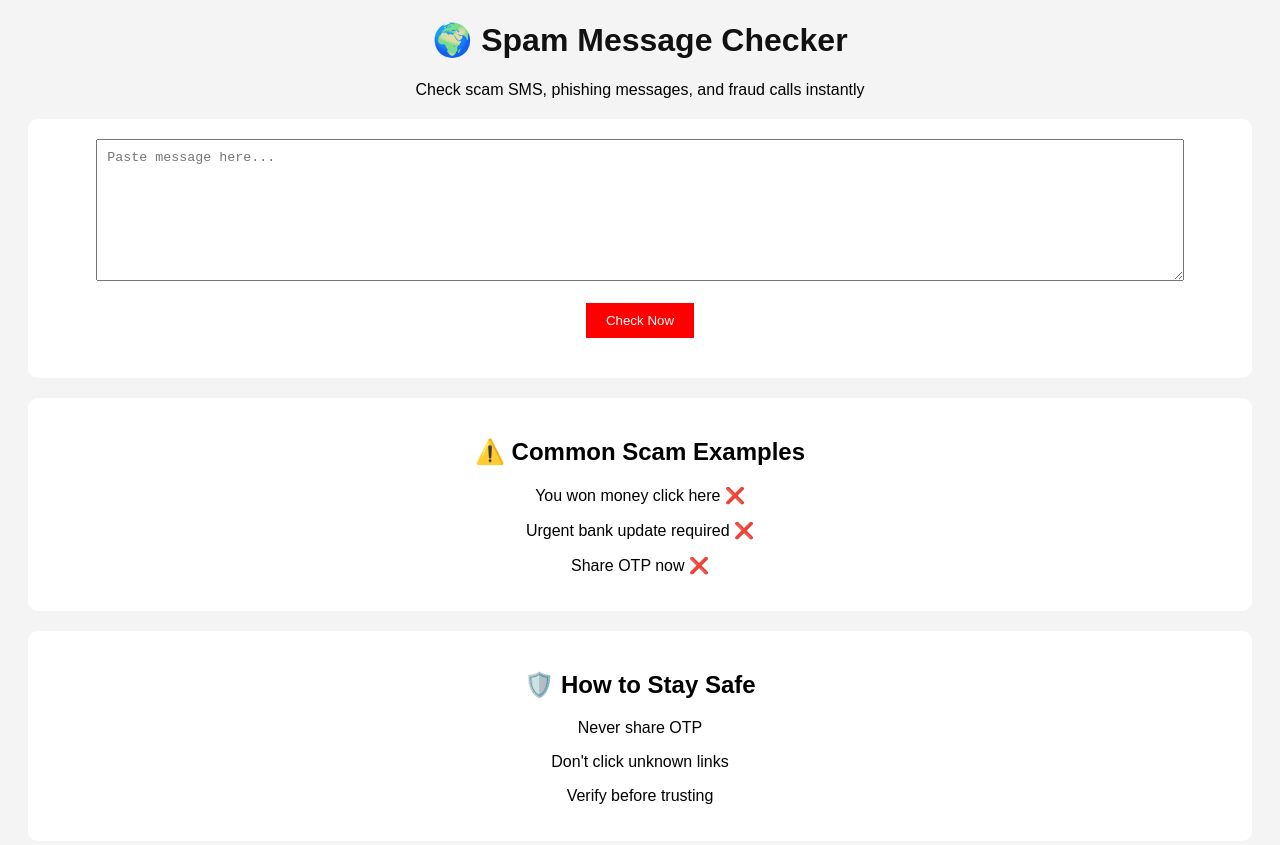
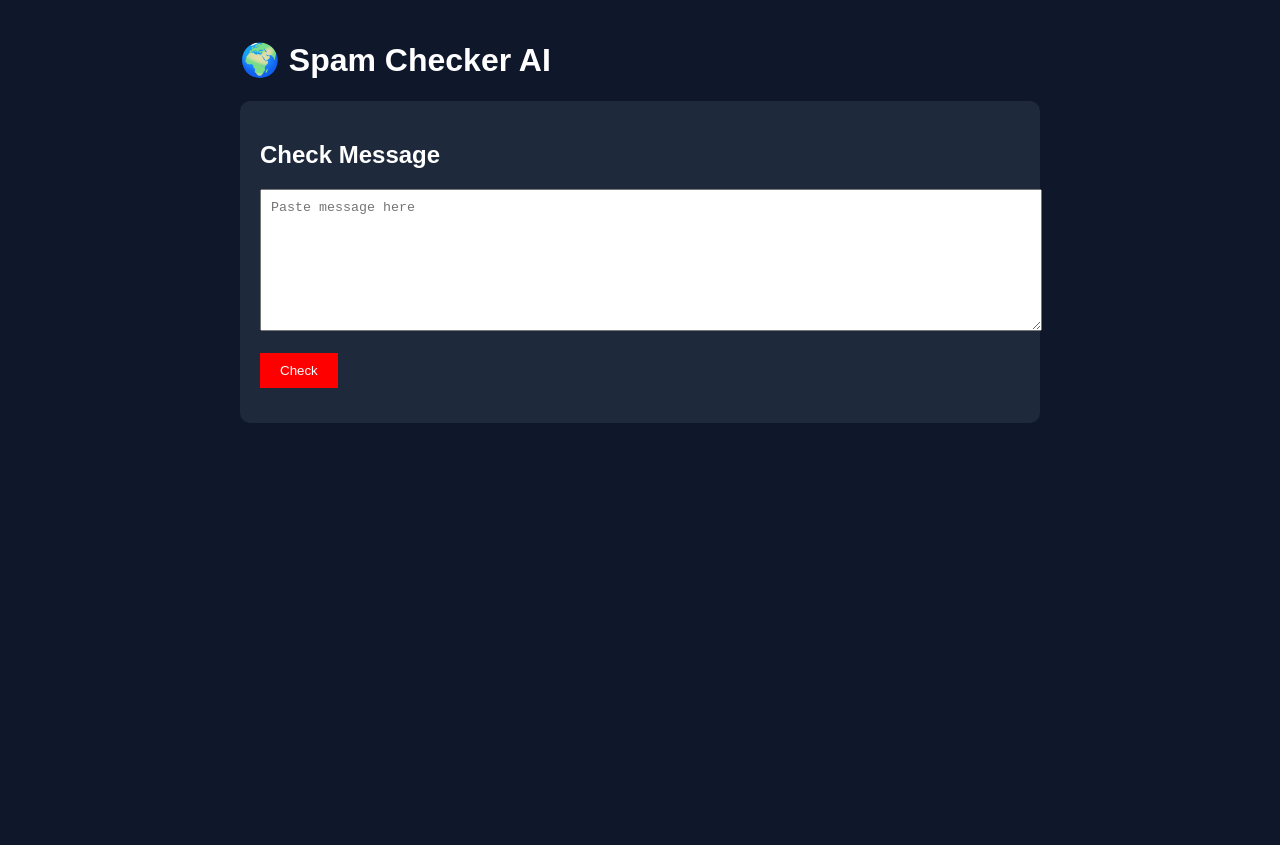
Before and after one commit to malviya2025d-cmyk/spam-alert-world, a plain HTML site: page index.html in a window 1280 px wide. After the commit the page ends 800 px from the top, so only its background shows below. Drawn offline with Linux system fonts and the light colour scheme.

Commit message:
Update index.html

```diff
--- a/index.html
+++ b/index.html
@@ -2,59 +2,44 @@
 <html lang="en">
 <head>
 <meta charset="UTF-8">
-
-<title>Spam Message Checker | Detect Scam SMS & Calls Worldwide</title>
-
-<meta name="description" content="Free spam message checker tool. Detect scam SMS, phishing, fake calls instantly using AI. Stay safe from fraud worldwide.">
-
-<meta name="keywords" content="spam message checker, scam detector, phishing checker, fake sms detection, fraud alert, scam call warning, online safety tool">
+<title>Spam Checker AI</title>
 
 <meta name="viewport" content="width=device-width, initial-scale=1.0">
-
-<!-- SEO Boost -->
-<meta name="robots" content="index, follow">
-<link rel="canonical" href="https://your-domain.vercel.app/">
+<meta name="description" content="Check spam messages, scam calls, phishing SMS online free">
 
 <style>
-body { font-family: Arial; text-align: center; background:#f4f4f4; }
-h1 { color:#111; }
-textarea { width:90%; height:120px; padding:10px; }
-button { padding:10px 20px; background:red; color:white; border:none; }
-.result { margin-top:20px; font-size:18px; font-weight:bold; }
-.box { background:white; padding:20px; margin:20px; border-radius:10px; }
+body { font-family: Arial; background:#0f172a; color:white; margin:0; }
+.container { max-width:800px; margin:auto; padding:20px; }
+textarea { width:100%; height:120px; padding:10px; }
+button { padding:10px 20px; background:red; color:white; border:none; cursor:pointer; }
+.result { margin-top:15px; font-weight:bold; }
+.card { background:#1e293b; padding:20px; margin-top:20px; border-radius:10px; }
 </style>
-
 </head>
 
 <body>
 
-<h1>🌍 Spam Message Checker</h1>
-<p>Check scam SMS, phishing messages, and fraud calls instantly</p>
+<div class="container">
 
-<div class="box">
-<textarea id="msg" placeholder="Paste message here..."></textarea><br><br>
-<button onclick="checkAI()">Check Now</button>
+<h1>🌍 Spam Checker AI</h1>
+
+<div class="card">
+<h2>Check Message</h2>
+<textarea id="msg" placeholder="Paste message here"></textarea>
+<br><br>
+<button onclick="checkAI()">Check</button>
 <div class="result" id="result"></div>
 </div>
 
-<div class="box">
-<h2>⚠️ Common Scam Examples</h2>
-<p>You won money click here ❌</p>
-<p>Urgent bank update required ❌</p>
-<p>Share OTP now ❌</p>
-</div>
-
-<div class="box">
-<h2>🛡️ How to Stay Safe</h2>
-<p>Never share OTP</p>
-<p>Don't click unknown links</p>
-<p>Verify before trusting</p>
 </div>
 
 <script>
 async function checkAI(){
   let msg = document.getElementById("msg").value;
 
+  document.getElementById("result").innerText = "Checking...";
+
+  try {
     let res = await fetch("/api/ai", {
       method:"POST",
       headers:{"Content-Type":"application/json"},
@@ -62,7 +47,16 @@ async function checkAI(){
     });
 
     let data = await res.json();
+
+    if(data.reply){
       document.getElementById("result").innerText = data.reply;
+    } else {
+      document.getElementById("result").innerText = "⚠️ No response from AI";
+    }
+
+  } catch (err){
+    document.getElementById("result").innerText = "❌ Server error";
+  }
 }
 </script>
 
```
Lines whose indentation alone changed are shown as unchanged.
